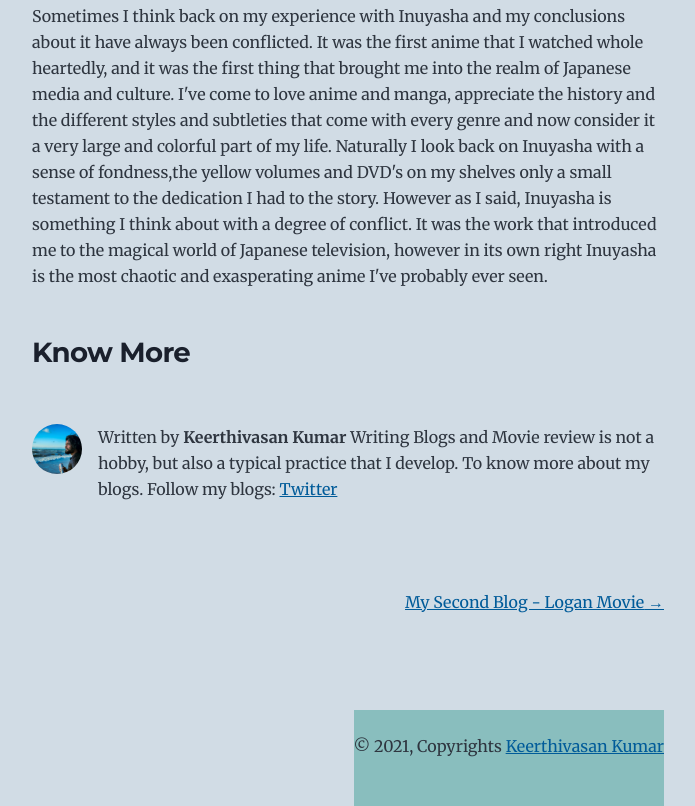
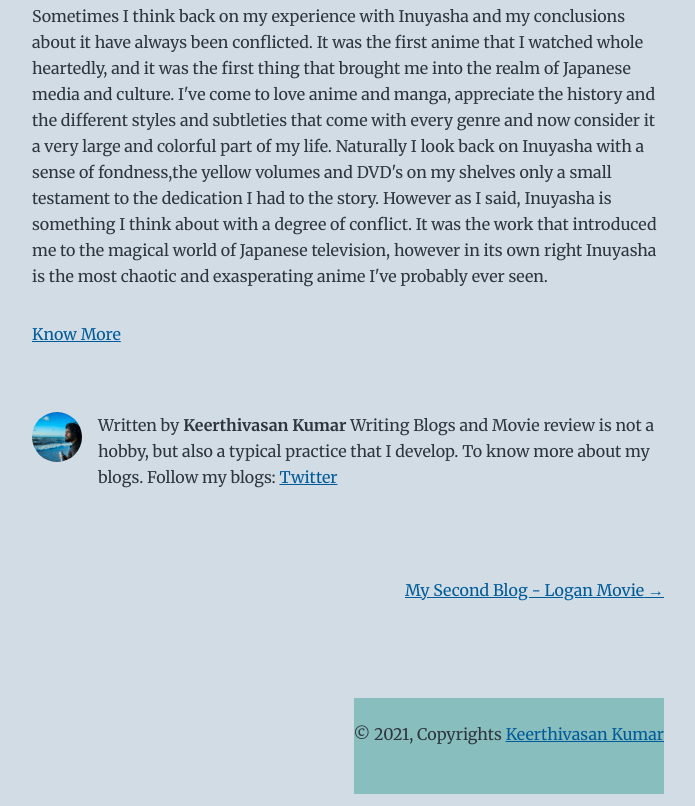
Before and after one commit to Kvas1407/Gatsby_blog, a Gatsby site: page /hello-world/ in a window 1280 px wide. Shown: the part 4050-4856 px from the top of the page, without its empty margins (292-987 px from the left). Built offline with nearby package versions, Linux system fonts and the light colour scheme; Gatsby itself is replaced by a stand-in of ours.

Commit message:
Slight change on the backlink

```diff
--- a/content/blog/hello-world/index.md
+++ b/content/blog/hello-world/index.md
@@ -45,4 +45,4 @@
 
 Sometimes I think back on my experience with Inuyasha and my conclusions about it have always been conflicted. It was the first anime that I watched whole heartedly, and it was the first thing that brought me into the realm of Japanese media and culture. I've come to love anime and manga, appreciate the history and the different styles and subtleties that come with every genre and now consider it a very large and colorful part of my life. Naturally I look back on Inuyasha with a sense of fondness,the yellow volumes and DVD's on my shelves only a small testament to the dedication I had to the story. However as I said, Inuyasha is something I think about with a degree of conflict. It was the work that introduced me to the magical world of Japanese television, however in its own right Inuyasha is the most chaotic and exasperating anime I've probably ever seen.
 
-### [Know More](https://myanimelist.net/anime/249/InuYasha/reviews)
+[Know More](https://myanimelist.net/anime/249/InuYasha/reviews)
```
